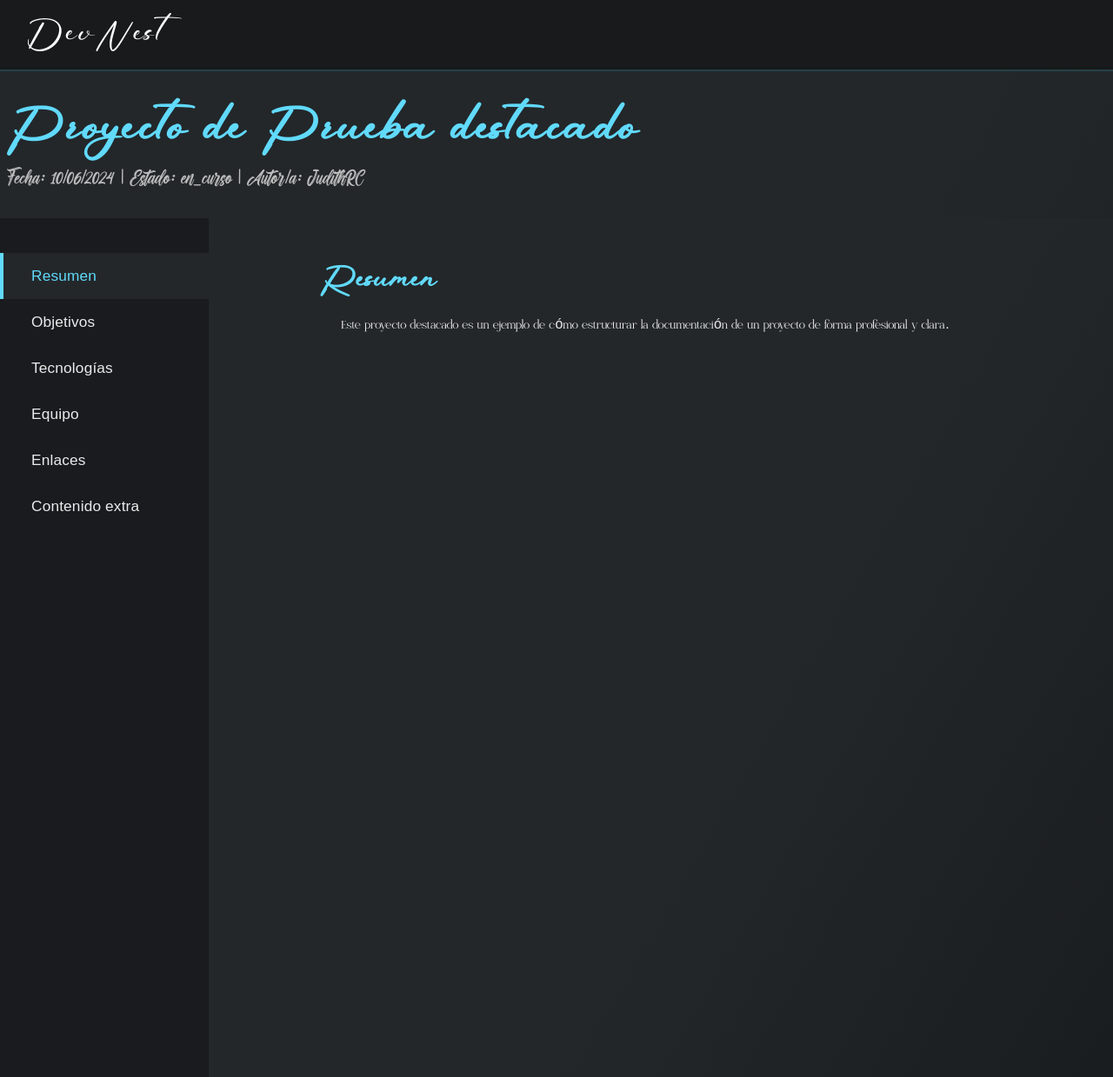
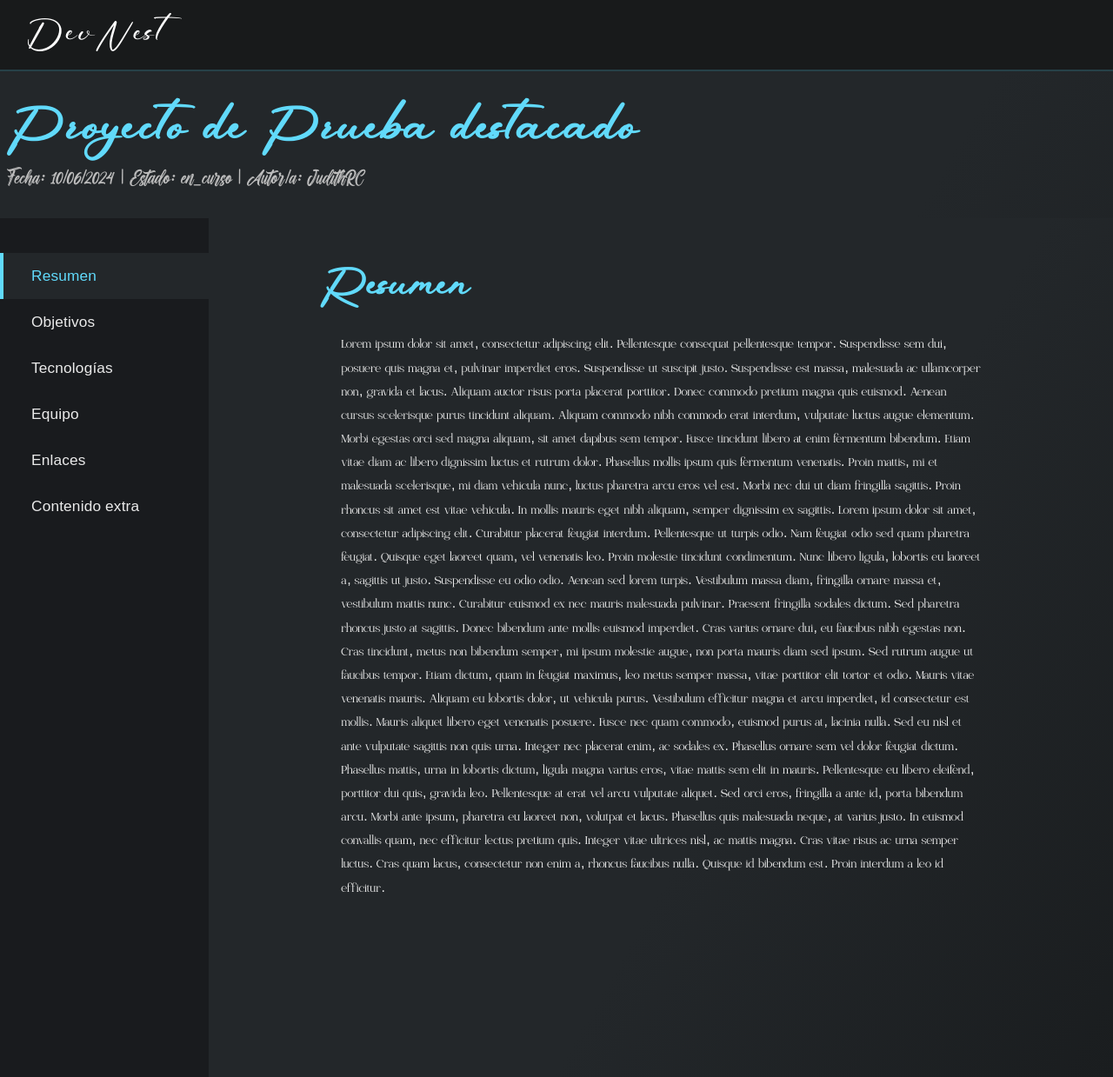
Before and after one commit to JudithRC/DevNet, a Jekyll site: the page built from _posts/2024-06-10-proyecto-destacado.md, in a window 1280 px wide. Shown: the whole page at 87% size. Built offline with Jekyll 4.4.1, drawn with Linux system fonts in a browser that asks for light colours; some web fonts are replaced.

Commit message:
Ajustes de fuente y Lore Ipsum de prueba

```diff
--- a/_posts/2024-06-10-proyecto-destacado.md
+++ b/_posts/2024-06-10-proyecto-destacado.md
@@ -6,7 +6,17 @@ author: JudithRC
 categories: proyectos
 permalink: /proyectos/proyecto-destacado/
 estado: en_curso
-resumen: "Este proyecto destacado es un ejemplo de cómo estructurar la documentación de un proyecto de forma profesional y clara."
+resumen: >
+  Lorem ipsum dolor sit amet, consectetur adipiscing elit. Pellentesque consequat pellentesque tempor. Suspendisse sem dui, posuere quis magna et, pulvinar imperdiet eros. Suspendisse ut suscipit justo. Suspendisse est massa, malesuada ac ullamcorper non, gravida et lacus. Aliquam auctor risus porta placerat porttitor. Donec commodo pretium magna quis euismod. Aenean cursus scelerisque purus tincidunt aliquam. Aliquam commodo nibh commodo erat interdum, vulputate luctus augue elementum. Morbi egestas orci sed magna aliquam, sit amet dapibus sem tempor. Fusce tincidunt libero at enim fermentum bibendum. Etiam vitae diam ac libero dignissim luctus et rutrum dolor. Phasellus mollis ipsum quis fermentum venenatis. Proin mattis, mi et malesuada scelerisque, mi diam vehicula nunc, luctus pharetra arcu eros vel est.
+
+  Morbi nec dui ut diam fringilla sagittis. Proin rhoncus sit amet est vitae vehicula. In mollis mauris eget nibh aliquam, semper dignissim ex sagittis. Lorem ipsum dolor sit amet, consectetur adipiscing elit. Curabitur placerat feugiat interdum. Pellentesque ut turpis odio. Nam feugiat odio sed quam pharetra feugiat. Quisque eget laoreet quam, vel venenatis leo. Proin molestie tincidunt condimentum. Nunc libero ligula, lobortis eu laoreet a, sagittis ut justo. Suspendisse eu odio odio.
+
+  Aenean sed lorem turpis. Vestibulum massa diam, fringilla ornare massa et, vestibulum mattis nunc. Curabitur euismod ex nec mauris malesuada pulvinar. Praesent fringilla sodales dictum. Sed pharetra rhoncus justo at sagittis. Donec bibendum ante mollis euismod imperdiet. Cras varius ornare dui, eu faucibus nibh egestas non. Cras tincidunt, metus non bibendum semper, mi ipsum molestie augue, non porta mauris diam sed ipsum.
+
+  Sed rutrum augue ut faucibus tempor. Etiam dictum, quam in feugiat maximus, leo metus semper massa, vitae porttitor elit tortor et odio. Mauris vitae venenatis mauris. Aliquam eu lobortis dolor, ut vehicula purus. Vestibulum efficitur magna et arcu imperdiet, id consectetur est mollis. Mauris aliquet libero eget venenatis posuere. Fusce nec quam commodo, euismod purus at, lacinia nulla. Sed eu nisl et ante vulputate sagittis non quis urna. Integer nec placerat enim, ac sodales ex. Phasellus ornare sem vel dolor feugiat dictum. Phasellus mattis, urna in lobortis dictum, ligula magna varius eros, vitae mattis sem elit in mauris. Pellentesque eu libero eleifend, porttitor dui quis, gravida leo. Pellentesque at erat vel arcu vulputate aliquet.
+
+  Sed orci eros, fringilla a ante id, porta bibendum arcu. Morbi ante ipsum, pharetra eu laoreet non, volutpat et lacus. Phasellus quis malesuada neque, at varius justo. In euismod convallis quam, nec efficitur lectus pretium quis. Integer vitae ultrices nisl, ac mattis magna. Cras vitae risus ac urna semper luctus. Cras quam lacus, consectetur non enim a, rhoncus faucibus nulla. Quisque id bibendum est. Proin interdum a leo id efficitur.
+
 objetivos:
   - "Desarrollar una documentación visualmente atractiva."
   - "Facilitar la comprensión del alcance del proyecto."
--- a/assets/css/proyecto-docs.css
+++ b/assets/css/proyecto-docs.css
@@ -185,9 +185,9 @@
 }
 .proyecto-section h2 {
   position: static;
-  margin: 0 0 18px 8px;
+  margin: 0 0 22px 8px;
   font-family: 'Rustic Roadway', Arial, sans-serif;
-  font-size: 2rem;
+  font-size: 2.6rem;
   color: #61dafb;
   letter-spacing: 1px;
   text-align: left;
@@ -199,6 +199,8 @@
   margin-left: 32px;
   margin-right: 32px;
   text-align: left;
+  font-size: 1.45rem;
+  line-height: 1.7;
 }
 .proyecto-section.active {
   display: block;
```
Also changed, not shown: other parts of _posts/2024-06-10-proyecto-destacado.md (+0 -2 lines).
